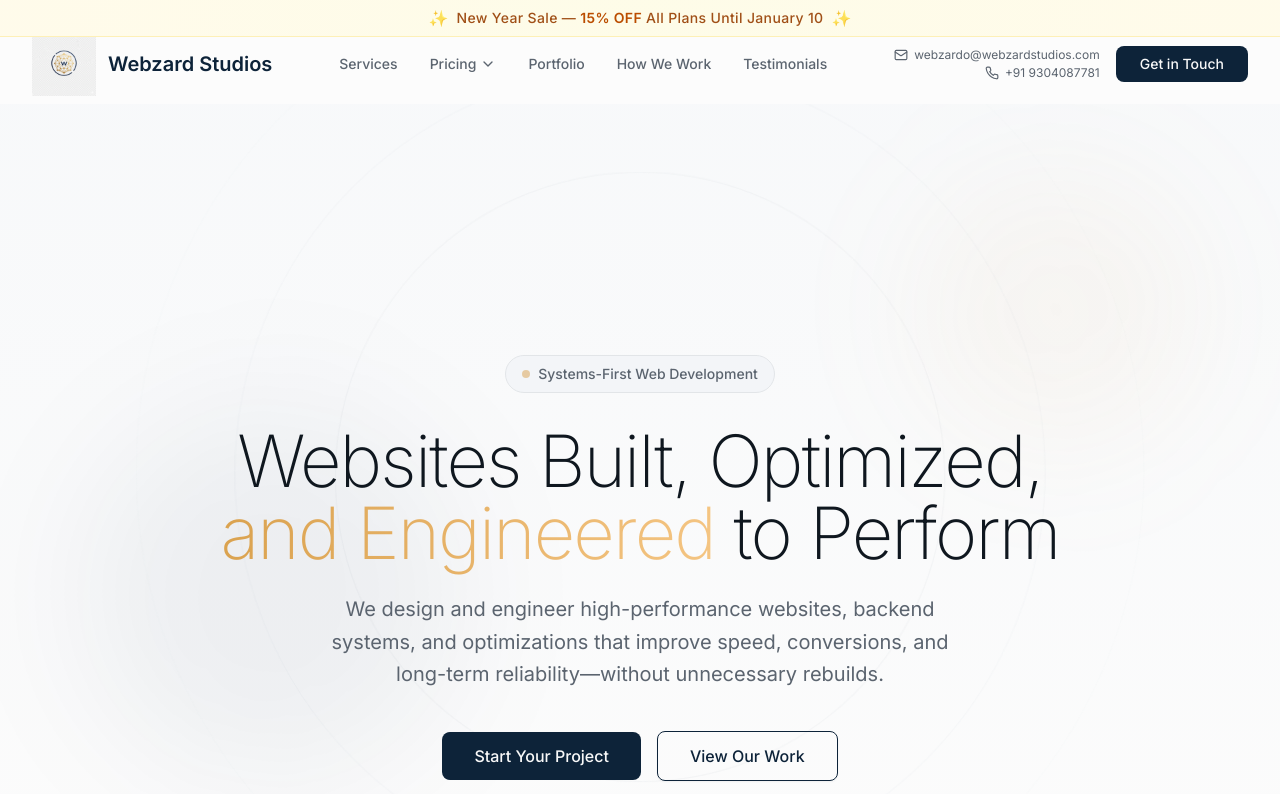
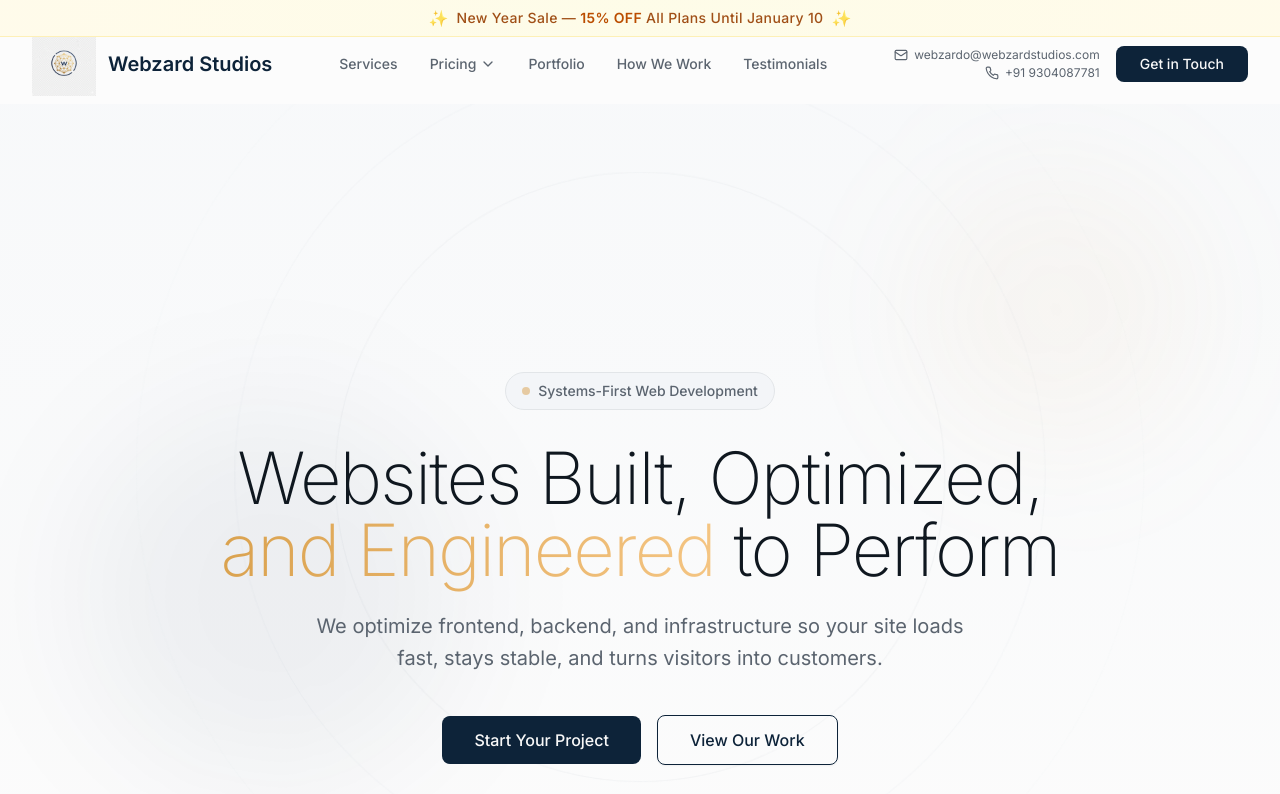
Before and after one commit to GzosxXD/Webzard-Stuio, a Next.js app: page / in a window 1280 px wide. Shown: the top 794 px of the page. Built offline with nearby package versions, Linux system fonts and the light colour scheme.

Commit message:
feat: update hero subheading for concise value proposition
Change technical description to emphasize speed, stability, and conversions.

Co-authored-by: null <145851899+GzosxXD@users.noreply.github.com>

```diff
--- a/components/hero.tsx
+++ b/components/hero.tsx
@@ -103,8 +103,8 @@ export default function Hero() {
         </h1>
 
         <p className="text-base sm:text-lg md:text-xl text-muted-foreground max-w-2xl mx-auto mb-8 sm:mb-10 leading-relaxed text-pretty">
-          We design and engineer high-performance websites, backend systems, and optimizations that improve speed,
-          conversions, and long-term reliability—without unnecessary rebuilds.
+          We optimize frontend, backend, and infrastructure so your site loads fast, stays stable, and turns visitors
+          into customers.
         </p>
 
         {/* CTAs */}
```
